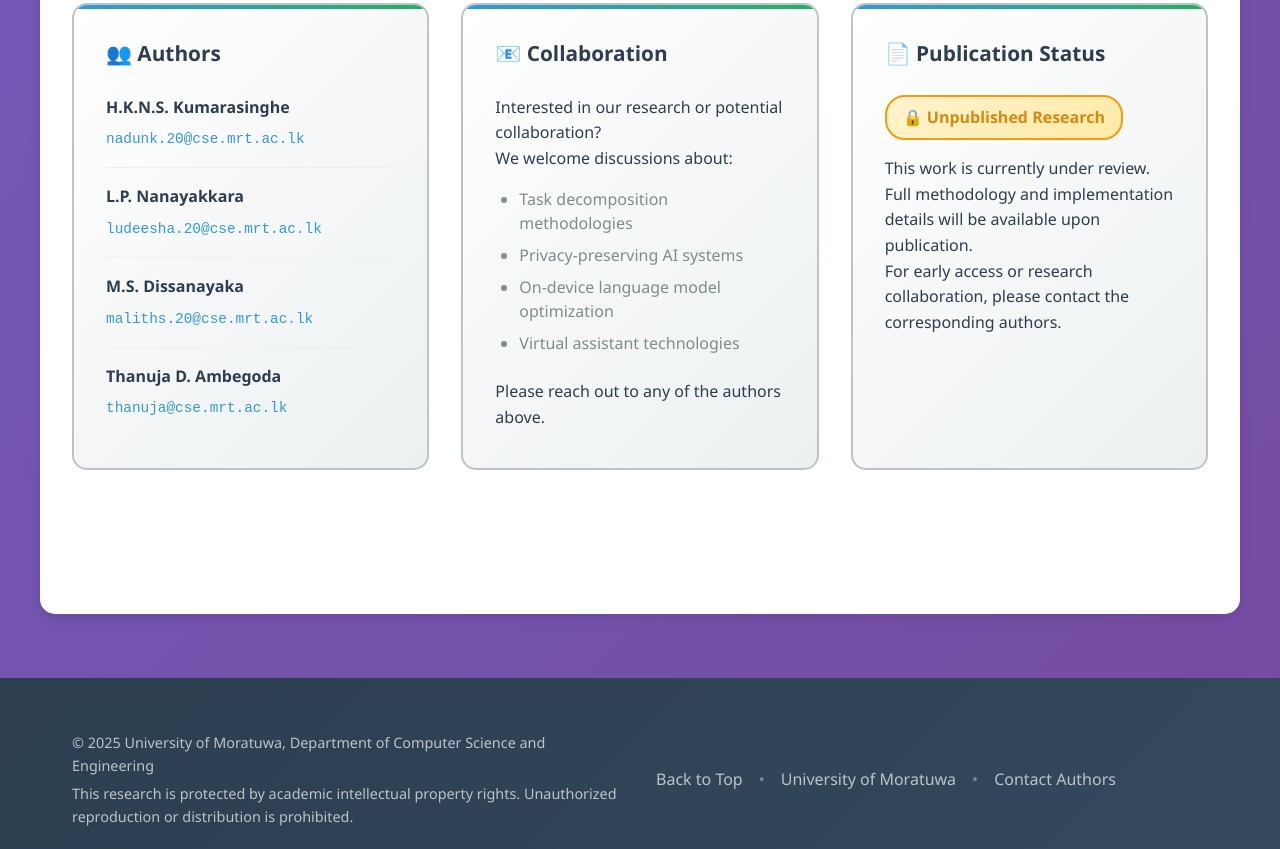
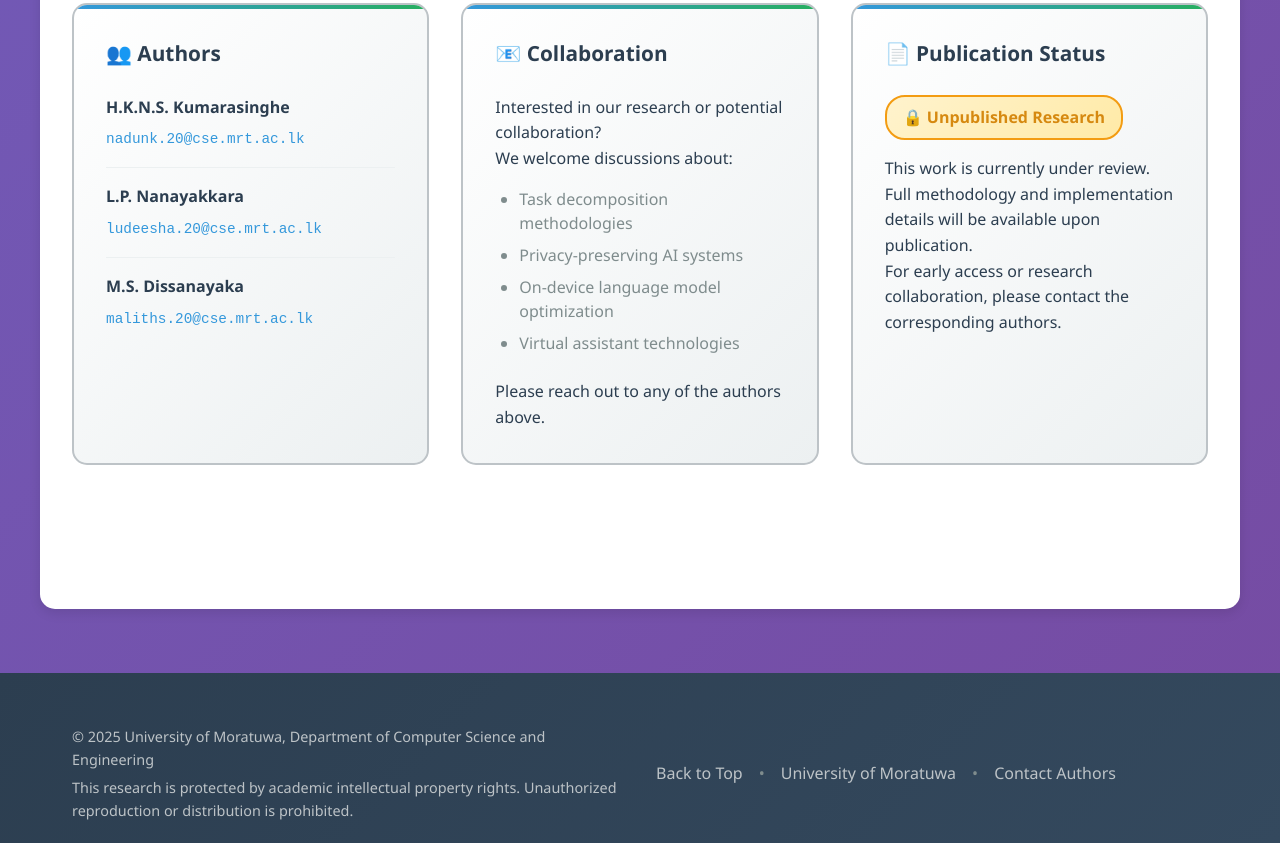
Before and after one commit to fyp20-coco/site, a plain HTML site: page index.html in a window 1280 px wide. Shown: the part 6166-7015 px from the top of the page. Drawn offline with Linux system fonts and the light colour scheme.

Commit message:
Update index.html

```diff
--- a/index.html
+++ b/index.html
@@ -792,10 +792,6 @@
                             <strong>M.S. Dissanayaka</strong>
                             <span>maliths.20@cse.mrt.ac.lk</span>
                         </div>
-                        <div class="author">
-                            <strong>Thanuja D. Ambegoda</strong>
-                            <span>thanuja@cse.mrt.ac.lk</span>
-                        </div>
                     </div>
                 </div>
 
```
